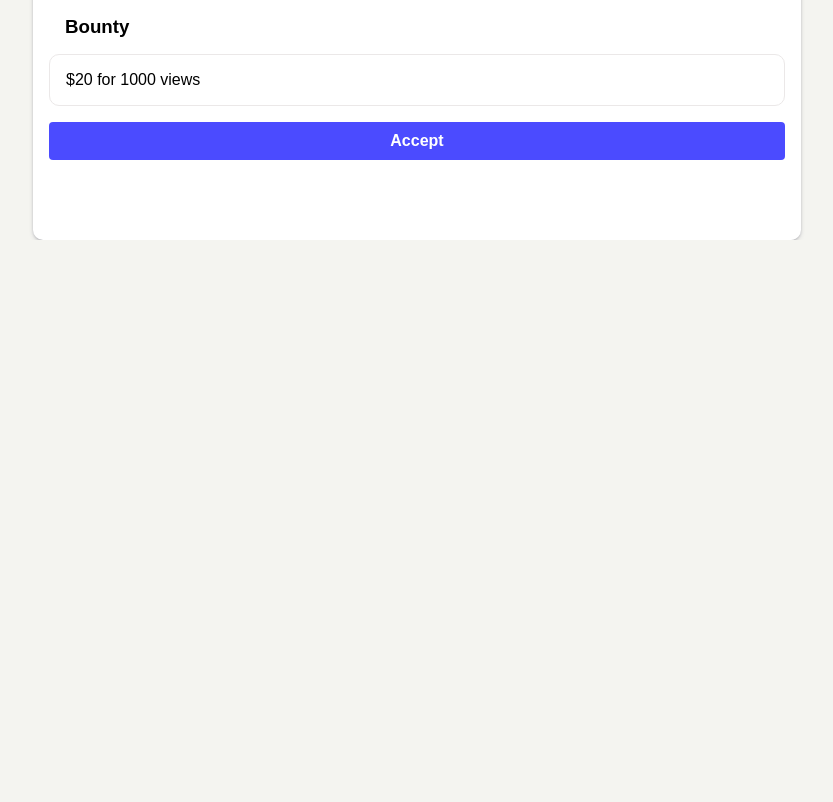
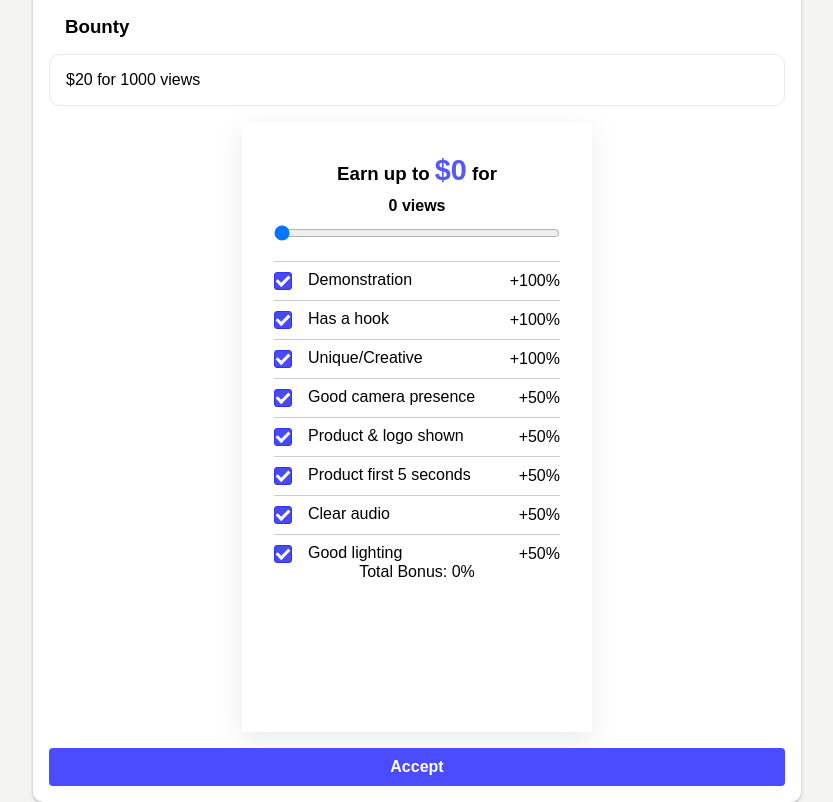
Before and after one commit to AbdullA-Ababakre/sharely, a React (Create React App) app: page /detail in a window 1280 px wide. Shown: the part 560-1362 px from the top of the page, without its empty margins (223-1056 px from the left). Before the commit the page ends 800 px from the top, so only its background shows below. Built offline with nearby package versions, Linux system fonts and the light colour scheme.

Commit message:
added slider

```diff
--- a/src/component/Slider/index.jsx
+++ b/src/component/Slider/index.jsx
@@ -13,11 +13,11 @@ export function Slider() {
       <h3>
         Earn up to <span className="slider-dollar">${sliderValue}</span> for
       </h3>
-      <h4> {sliderValue * 30} views </h4>
+      <h4> {sliderValue * 500} views </h4>
       <input
         type="range"
         min="0"
-        max="10000000"
+        max="2000"
         value={sliderValue}
         onChange={handleSliderChange}
       />
@@ -27,14 +27,14 @@ export function Slider() {
 }
 
 const bonusesData = [
-  { id: 1, name: "Demonstration", bonus: 100, percent: 10 },
-  { id: 2, name: "Has a hook", bonus: 100, percent: 10 },
-  { id: 3, name: "Unique/Creative", bonus: 100, percent: 10 },
-  { id: 4, name: "Good camera presence", bonus: 50, percent: 5 },
-  { id: 5, name: "Product & logo shown", bonus: 50, percent: 5 },
-  { id: 6, name: "Product first 5 seconds", bonus: 50, percent: 5 },
-  { id: 7, name: "Clear audio", bonus: 50, percent: 5 },
-  { id: 8, name: "Good lighting", bonus: 50, percent: 5 },
+  { id: 1, name: "Demonstration", bonus: 100, percent: 10 , checked:true},
+  { id: 2, name: "Has a hook", bonus: 100, percent: 10 , checked:true},
+  { id: 3, name: "Unique/Creative", bonus: 100, percent: 10 , checked:true},
+  { id: 4, name: "Good camera presence", bonus: 50, percent: 5 , checked:true},
+  { id: 5, name: "Product & logo shown", bonus: 50, percent: 5 , checked:true},
+  { id: 6, name: "Product first 5 seconds", bonus: 50, percent: 5 , checked:true},
+  { id: 7, name: "Clear audio", bonus: 50, percent: 5 , checked:true},
+  { id: 8, name: "Good lighting", bonus: 50, percent: 5 , checked:true},
 ];
 
 const BonusItem = ({ name, bonus, onToggle, isChecked }) => (
@@ -55,11 +55,7 @@ function BonusList() {
 
   const handleToggle = (id) => {
     setSelectedBonuses((current) => {
-      if (current.includes(id)) {
-        return current.filter((bonusId) => bonusId !== id);
-      } else {
-        return [...current, id];
-      }
+      return current.map(item=>{if(item.id===id){return {...item, checked : !item.checked}}else{return item}})
     });
   };
 
@@ -77,7 +73,7 @@ function BonusList() {
           key={bonus.id}
           name={bonus.name}
           bonus={bonus.bonus}
-          isChecked={selectedBonuses.includes(bonus.id)}
+          isChecked={bonus.checked}
           onToggle={() => handleToggle(bonus.id)}
         />
       ))}
--- a/src/pages/Creators/index.jsx
+++ b/src/pages/Creators/index.jsx
@@ -37,12 +37,7 @@ function Creators() {
         </div>
       </div>
       <Gallery />
-      <div
-        className=""
-        style={{ width: "350px", height: "610px", margin: "0 auto" }}
-      >
-        <Slider />
-      </div>
+
       <Footer />
     </div>
   );
--- a/src/pages/Details/index.jsx
+++ b/src/pages/Details/index.jsx
@@ -5,6 +5,7 @@ import { isArray } from "lodash";
 import { useSelector } from "react-redux";
 import { selectCurrentBrand } from "../../slice/brandSlice";
 import { useNavigate } from "react-router-dom";
+import { Slider } from "../../component/Slider";
 
 function Details() {
   const currentBrand = useSelector(selectCurrentBrand);
@@ -68,6 +69,12 @@ function Details() {
               ))}
           </div>
         </div>
+        <div
+        className=""
+        style={{ width: "350px", height: "610px", margin: "0 auto" }}
+      >
+        <Slider />
+      </div>
         <div className="">
           <ButtonPrimary
             onClick={() => {
```
